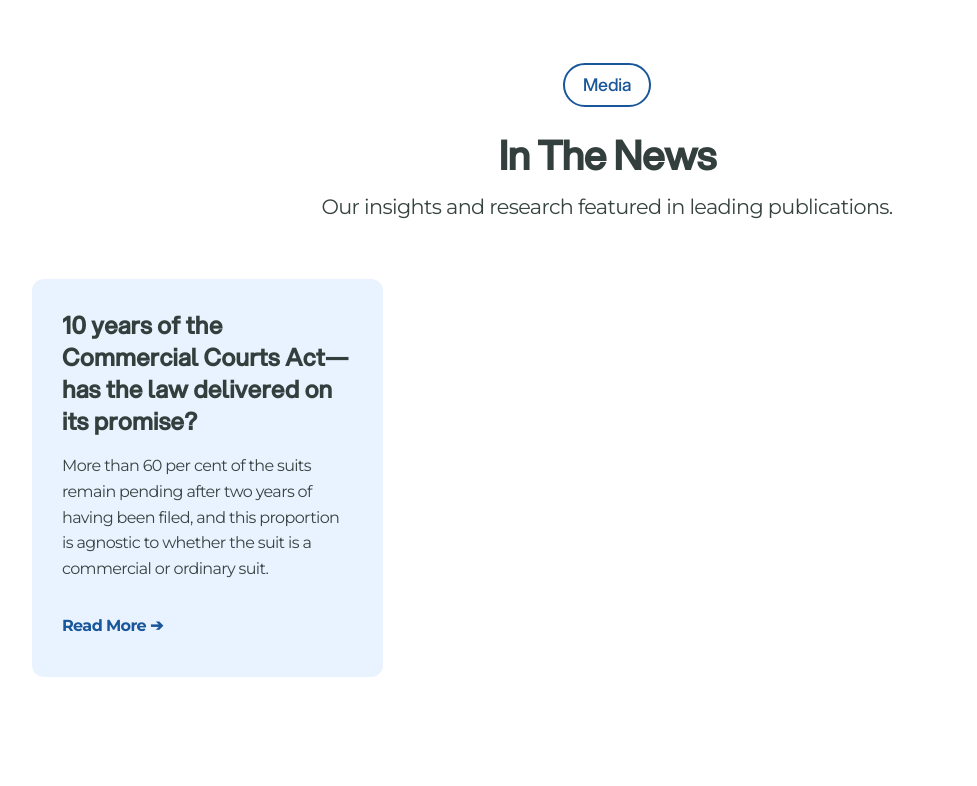
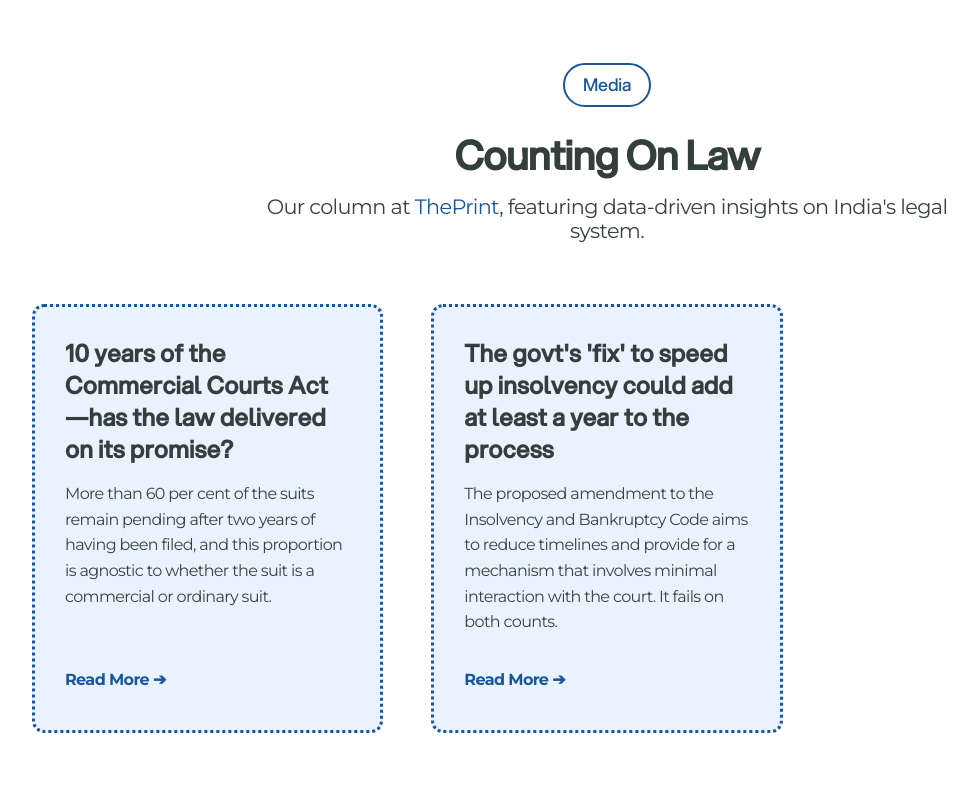
Before and after one commit to TheProfesseer/TheProfesseer.github.io, a plain HTML site: page index.html in a window 1280 px wide. Shown: the part 3220-4006 px from the top of the page, without its empty margins (33-1010 px from the left). Drawn offline with Linux system fonts and the light colour scheme.

Commit message:
Add media section

```diff
--- a/index.html
+++ b/index.html
@@ -167,13 +167,18 @@
           <div class="section-pill-container">
             <span class="section-pill">Media</span>
           </div>
-          <h2 class="section-title">In The News</h2>
-          <p class="section-subtext">Our insights and research featured in leading publications.</p>
+          <h2 class="section-title">Counting On Law</h2>
+          <p class="section-subtext">Our column at <a href="https://theprint.in/category/opinion/counting-on-law/" target="_blank">ThePrint</a>, featuring data-driven insights on India's legal system.</p>
           <div class="card-grid">
             <div class="info-card">
               <h3>10 years of the Commercial Courts Act—has the law delivered on its promise?</h3>
               <p>More than 60 per cent of the suits remain pending after two years of having been filed, and this proportion is agnostic to whether the suit is a commercial or ordinary suit.</p>
               <a href="https://theprint.in/opinion/10-years-of-commercial-courts-act-law-promise/2775949/" class="read-more">Read More ➔</a>
+            </div>
+            <div class="info-card">
+              <h3>The govt's 'fix' to speed up insolvency could add at least a year to the process</h3>
+              <p>The proposed amendment to the Insolvency and Bankruptcy Code aims to reduce timelines and provide for a mechanism that involves minimal interaction with the court. It fails on both counts.</p>
+              <a href="https://theprint.in/opinion/the-govts-fix-to-speed-up-insolvency-could-add-at-least-a-year-to-the-process/2780768/" class="read-more">Read More ➔</a>
             </div>
           </div>
         </div>
--- a/styles.css
+++ b/styles.css
@@ -439,6 +439,7 @@ h2 .underline {
   background-color: var(--bg-light-blue);
   padding: 1.875rem;
   border-radius: 0.75rem;
+  border: 3px dotted var(--accent-color);
   display: flex;
   flex-direction: column;
 }
```
